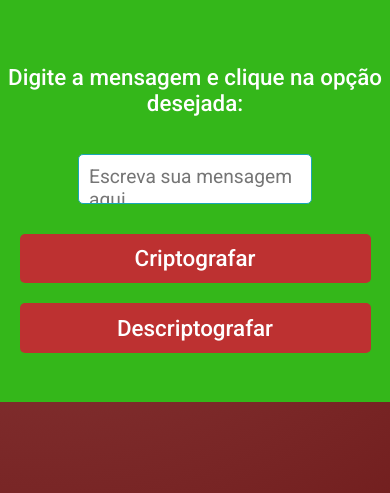
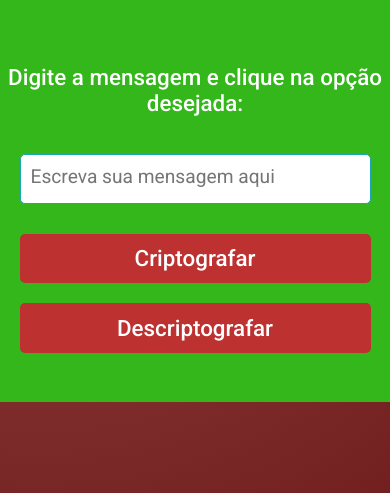
Before and after one commit to jvcorado/Criptografia, a plain HTML site: page cripto.html in a window 390 px wide. Shown: the part 175-668 px from the top of the page. Drawn offline with Linux system fonts and the light colour scheme; a web font is replaced by a local one.

Commit message:
Update style.css

```diff
--- a/style.css
+++ b/style.css
@@ -143,7 +143,7 @@
     }
 
 
-    .message-box, .result-container, {
+    .message-box, .result-container {
       width: 90vw ;
 
     }
```
